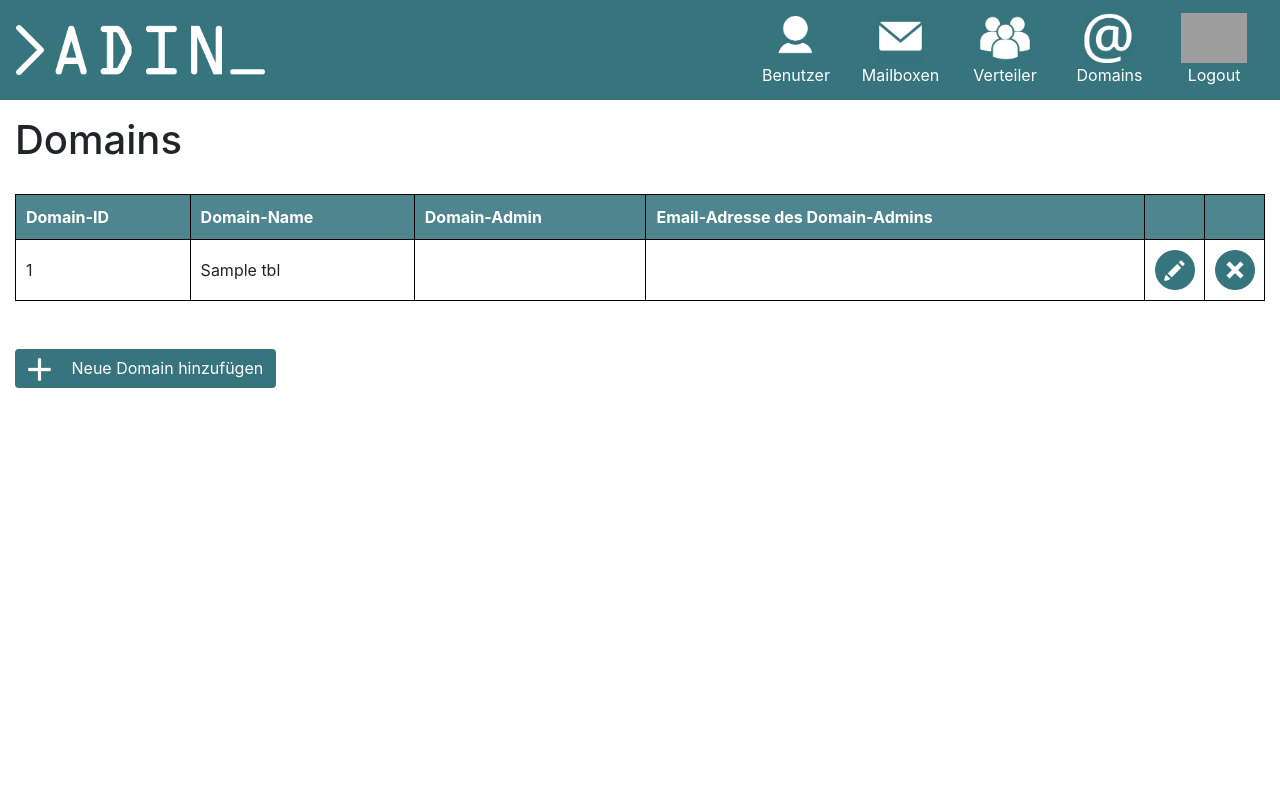
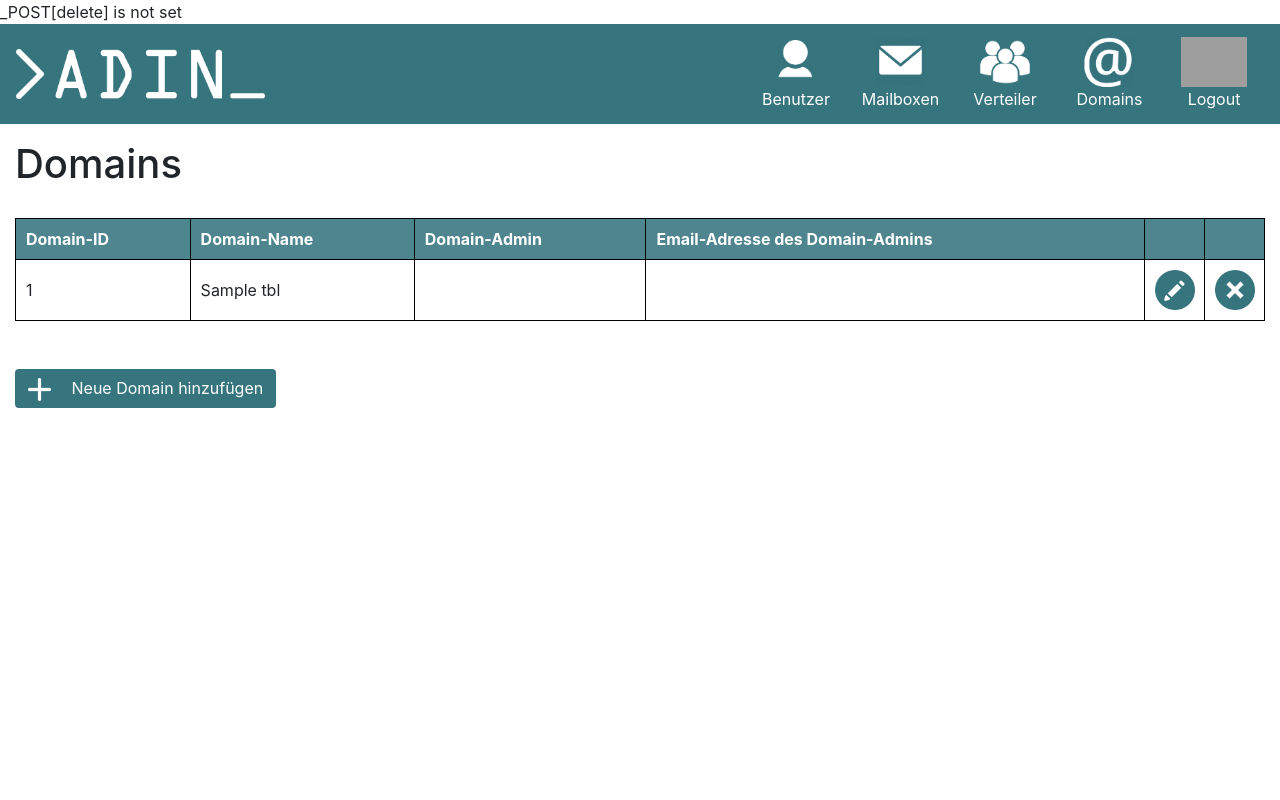
Before and after one commit to Team-ADIN-TGM/ADIN, a PHP site: page /domains/ in a window 1280 px wide. Run offline with PHP 8.4, Linux system fonts and the light colour scheme; the visitor is signed in with stand-in values (Sample User, id 1); tables that the repository leaves empty or names only in its code hold one stand-in row (values such as "Sample post"); a stand-in replaces the project's code that opens the database connection; grey boxes are pictures that could not be loaded.

Commit message:
Fehlersuche

```diff
--- a/domains/index.php
+++ b/domains/index.php
@@ -12,6 +12,13 @@ TODO:
 	include "../connect.php";
 
     $userid = $_SESSION["userid"];
+
+
+    if (isset($_POST["delete"])) {
+        echo "_POST[delete] is set";
+    } else {
+        echo "_POST[delete] is not set";
+    }
 
 	if (isset($_POST["delete"])) {
 	    /*
```
